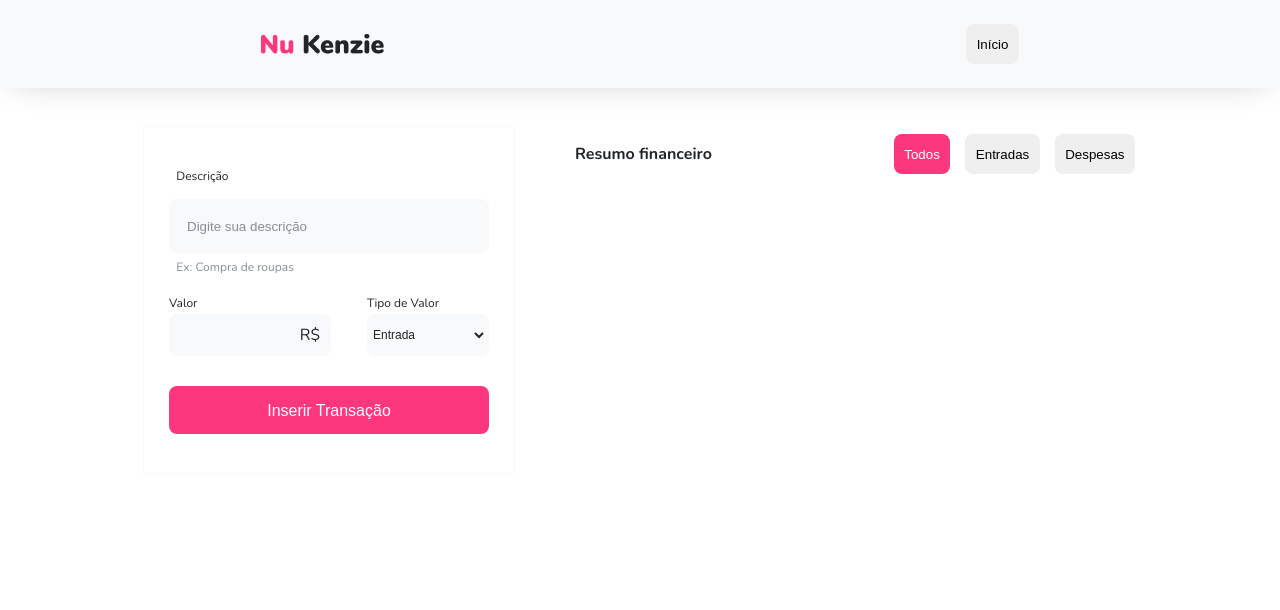
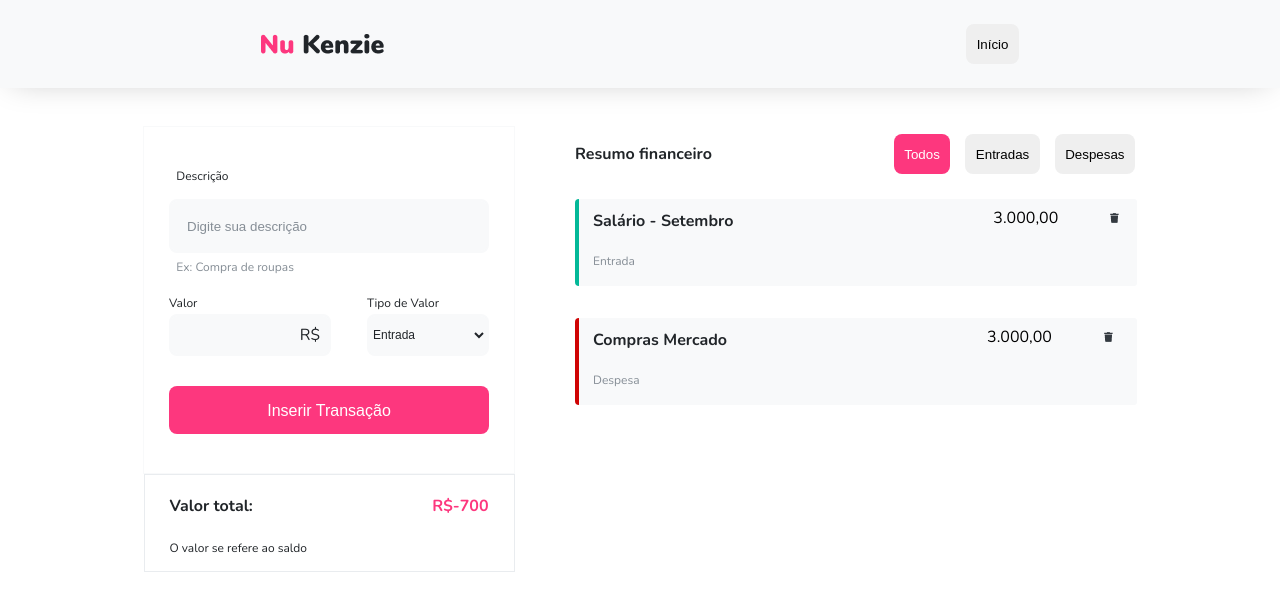
Before and after one commit to Kenzie-Academy-Brasil-Developers/react-entrega-s1-nu-kenzie-wesleydematos-3, a React (Create React App) app: page / in a window 1280 px wide. Both pictures are taken after a click on the button "Iniciar". Shown: the top 610 px of the page. Built offline with nearby package versions, Linux system fonts and the light colour scheme.

Commit message:
feat: add entries and expenses

```diff
--- a/src/App.css
+++ b/src/App.css
@@ -34,6 +34,19 @@ main {
   margin-bottom: 33px;
 }
 
+ul {
+  display: flex;
+  flex-direction: column;
+  align-items: flex-start;
+  width: 100%;
+  padding: 0;
+  list-style: none;
+}
+
+li {
+  margin-bottom: 32px;
+}
+
 @media (min-width: 1100px) {
   main {
     flex-direction: row;
@@ -45,7 +58,8 @@ main {
     margin-right: 60px;
   }
 
-  .box_right {
+  .box_right,
+  ul {
     width: 562px;
   }
 }
--- a/src/App.jsx
+++ b/src/App.jsx
@@ -6,9 +6,12 @@ import Total from "./components/Total";
 import Transactions from "./components/Transactions";
 import carregamento from "./components/img/NoCard.png";
 import { useState } from "react";
+import Expenses from "./components/Expenses";
+import Entries from "./components/Entries";
 
 function App() {
   const [auth, setAuth] = useState(false);
+  const [transaction, setTransaction] = useState([]);
 
   return (
     <div className="App">
@@ -21,22 +24,41 @@ function App() {
           <main>
             <div className="box_left">
               <Transactions />
-              {/* se houver lancamentos <Total totalValue={-700} /> */}
+              <Total totalValue={-700} />
+            </div>
+            <div className="box_right">
+              <Summary />
+              <ul>
+                <Entries
+                  valueTrans="3.000,00"
+                  descriptionTrans="Salário - Setembro"
+                />
+                <Expenses
+                  valueTrans="3.000,00"
+                  descriptionTrans="Compras Mercado"
+                />
+              </ul>
+            </div>
+          </main>
+
+          {/*
+          PARA QUANDO NÃO HOUVER LANÇAMENTOS
+
+          <Header auth={auth} setAuth={setAuth} />
+
+          <main>
+            <div className="box_left">
+              <Transactions />
             </div>
             <div className="box_right">
               <Summary />
 
-              {/* se  não houver lancamentos
-          <h2>Você ainda não possui nenhum lançamento</h2>
-          <img src={carregamento} alt="Carregando" />
-          <img src={carregamento} alt="Carregando" />
-          <img src={carregamento} alt="Carregando" />
-          */}
-
-              {/* se  houver lancamentos */}
-              <ul className="all_transactions"></ul>
+              <h2>Você ainda não possui nenhum lançamento</h2>
+              <img src={carregamento} alt="Carregando" />
+              <img src={carregamento} alt="Carregando" />
+              <img src={carregamento} alt="Carregando" />
             </div>
-          </main>
+          </main> */}
         </>
       )}
     </div>
--- /dev/null
+++ b/src/components/Entries/index.jsx
@@ -0,0 +1,22 @@
+import "./style.css";
+import trash from "../img/trash.png";
+
+const Entries = ({ valueTrans, descriptionTrans }) => {
+  return (
+    <li className="entries">
+      <div className="div__green"></div>
+      <div className="div__data__in">
+        <div>
+          <h2>{descriptionTrans}</h2>
+          <div>
+            <p>{valueTrans}</p>
+            <img src={trash} alt="lixeira" />
+          </div>
+        </div>
+        <p>Entrada</p>
+      </div>
+    </li>
+  );
+};
+
+export default Entries;
--- /dev/null
+++ b/src/components/Entries/style.css
@@ -0,0 +1,61 @@
+.entries {
+  display: flex;
+  flex-direction: row;
+  width: 100%;
+  height: 87px;
+  background-color: var(--grey-1);
+  border-radius: 3px;
+}
+
+.div__green {
+  background: #03b898;
+  border-radius: 4px 0px 0px 4px;
+  width: 4px;
+  height: 100%;
+}
+
+.div__data__in {
+  display: flex;
+  flex-direction: column;
+  height: 100%;
+  margin-left: 14px;
+}
+
+.div__data__in > div {
+  display: flex;
+  height: 39px;
+}
+
+.div__data__in > p {
+  color: var(--grey-3);
+  font-weight: 400;
+  font-size: 12px;
+  line-height: 22px;
+}
+
+.div__data__in > div > h2 {
+  font-weight: 700;
+  font-size: 16px;
+  line-height: 30px;
+  color: var(--grey-4);
+  margin: 7px 0;
+  margin-right: 80px;
+}
+
+@media (min-width: 1100px) {
+  .div__data__in > div > h2 {
+    margin-right: 260px;
+  }
+
+  .div__data__in > div > div {
+    display: flex;
+    align-items: center;
+  }
+
+  .div__data__in > div > div > img {
+    cursor: pointer;
+    height: 10px;
+    width: 9px;
+    margin-left: 52px;
+  }
+}
--- /dev/null
+++ b/src/components/Expenses/index.jsx
@@ -0,0 +1,22 @@
+import "./style.css";
+import trash from "../img/trash.png";
+
+const Expenses = ({ valueTrans, descriptionTrans }) => {
+  return (
+    <li className="expenses">
+      <div className="div__red"></div>
+      <div className="div__data__out">
+        <div>
+          <h2>{descriptionTrans}</h2>
+          <div>
+            <p>{valueTrans}</p>
+            <img src={trash} alt="lixeira" />
+          </div>
+        </div>
+        <p>Despesa</p>
+      </div>
+    </li>
+  );
+};
+
+export default Expenses;
--- /dev/null
+++ b/src/components/Expenses/style.css
@@ -0,0 +1,61 @@
+.expenses {
+  display: flex;
+  flex-direction: row;
+  width: 100%;
+  height: 87px;
+  background-color: var(--grey-1);
+  border-radius: 3px;
+}
+
+.div__red {
+  background: #cf0404;
+  border-radius: 4px 0px 0px 4px;
+  width: 4px;
+  height: 100%;
+}
+
+.div__data__out {
+  display: flex;
+  flex-direction: column;
+  height: 100%;
+  margin-left: 14px;
+}
+
+.div__data__out > div {
+  display: flex;
+  height: 39px;
+}
+
+.div__data__out > p {
+  color: var(--grey-3);
+  font-weight: 400;
+  font-size: 12px;
+  line-height: 22px;
+}
+
+.div__data__out > div > h2 {
+  font-weight: 700;
+  font-size: 16px;
+  line-height: 30px;
+  color: var(--grey-4);
+  margin: 7px 0;
+  margin-right: 80px;
+}
+
+@media (min-width: 1100px) {
+  .div__data__out > div > h2 {
+    margin-right: 260px;
+  }
+
+  .div__data__out > div > div {
+    display: flex;
+    align-items: center;
+  }
+
+  .div__data__out > div > div > img {
+    cursor: pointer;
+    height: 10px;
+    width: 9px;
+    margin-left: 52px;
+  }
+}
```
Also changed, not shown: src/components/img/trash.png (added).
